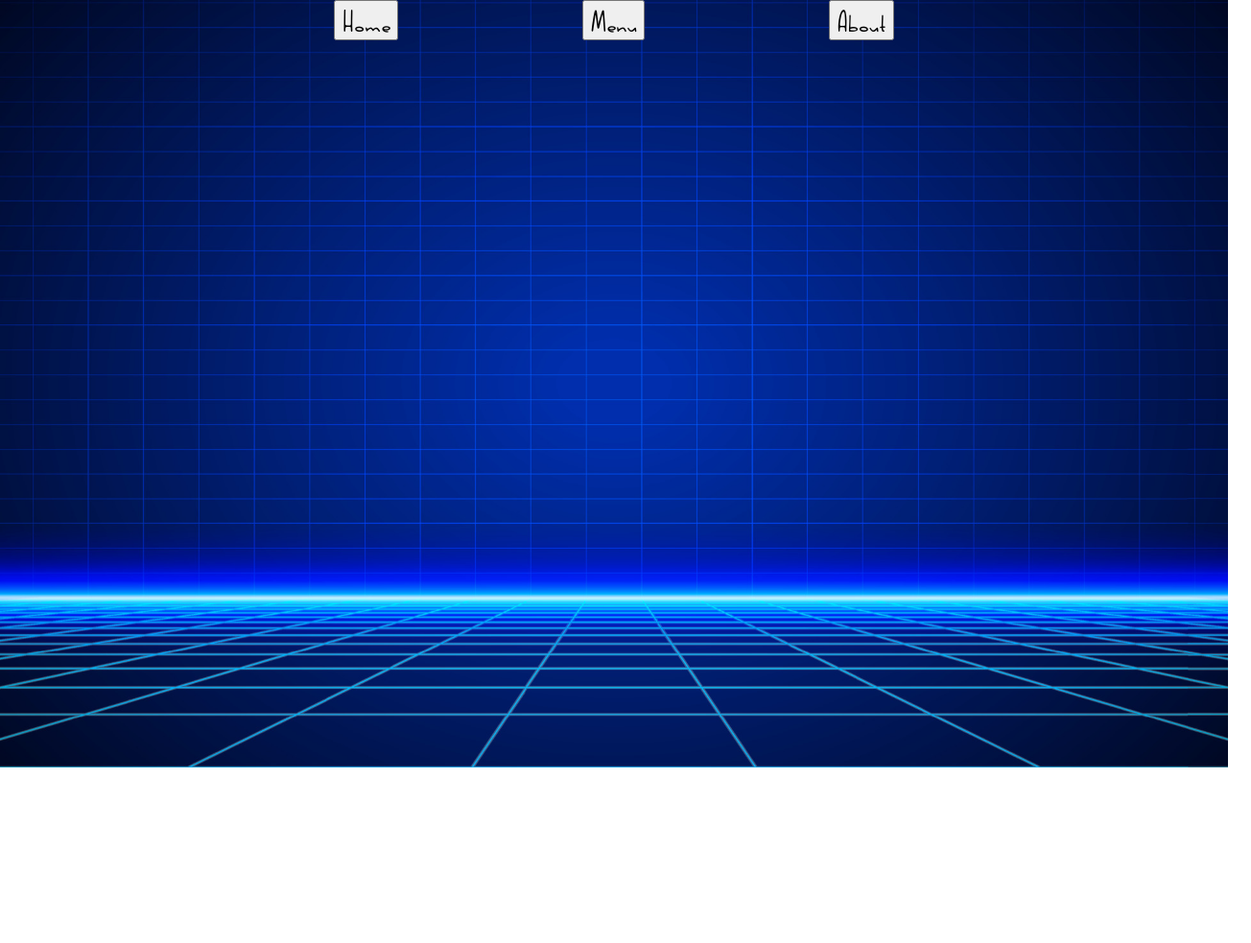
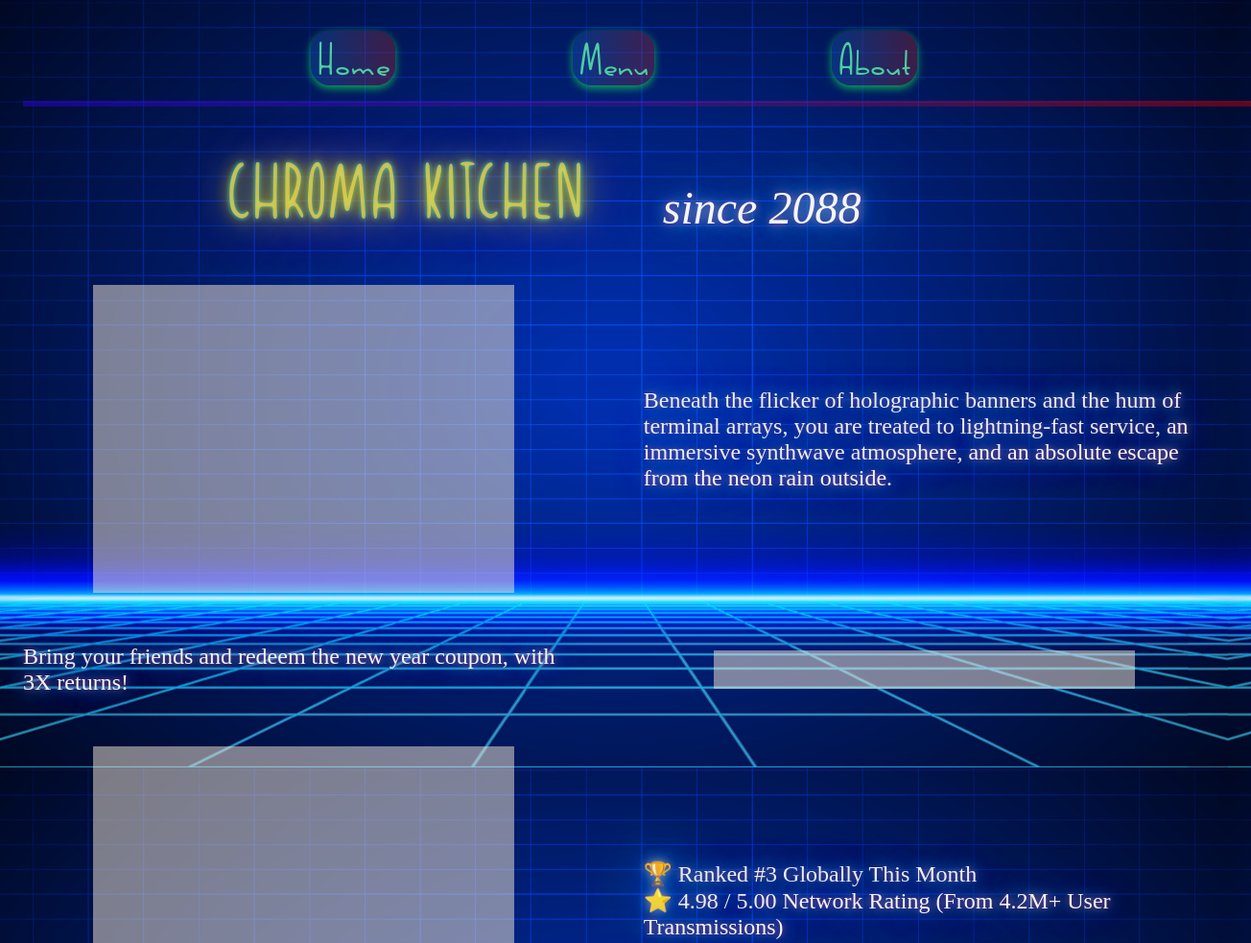
Before and after one commit to BochangZhu/Restaurant-Page, a website built with webpack: page src/template.html in a window 1280 px wide. Shown: the top 983 px of the page at 96% size, 1304 px wide, since content can reach past the window. Before the commit the page ends 800 px from the top, so only its background shows below. Built offline with nearby package versions, Linux system fonts and the light colour scheme.

Commit message:
finish landing page grid template with pseudo image placement

```diff
--- a/src/homeUtil.js
+++ b/src/homeUtil.js
@@ -0,0 +1,3 @@
+export default () => {
+
+};
--- a/src/style.css
+++ b/src/style.css
@@ -9,8 +9,12 @@
 
 /* var */
 :root{
-    --header-font-size: 32px;
+    --header-font-size: 48px;
     --base-font-family: 'yuyu';
+    --title-font-size: 82px;
+    --para-font-size: 24px;
+    --neon-shadow: 0 0 15px #35dfe8, 0 0 35px #0008ff,  0 0 66px #00ffbb, 0 0 8px #ff0055;
+    --neon-title: 0 0 15px #f5ac00f0, 0 0 35px #34ed0a,  0 0 55px #ee00ff, 0 0 5px #00ffff;
 }
 @font-face {
     font-family: 'yuyu';
@@ -20,17 +24,55 @@
 }
 
 body {
+    row-gap: 32px;
+    max-width: 100%;
+    padding: 0px 24px;
+    user-select: none;
     width: 100vw;
     display: grid;
-    grid-template-rows: 1fr 6fr;
+    grid-template-rows: 15vh 125vh;
     background: url(./asset/landing_btg.jpg) fixed center / cover no-repeat;
+}
+
+header {
+    padding: 12px 0;
+    align-self: center;
+    position: relative;
+    &::after{
+        position: absolute;
+        bottom: -10px;
+        width: 100vw;
+        height: 6px;
+        background: linear-gradient(to right, #3300fc66, #95008a44, #eb000066);
+        content: "";
+    }
 }
 
 nav {
     button{
+        border: none;
+        color: rgb(77, 206, 161);
         font-size: var(--header-font-size);
         font-family: var(--base-font-family);
+        background: linear-gradient(to right, #1565c055, #b92b2755);
+        border-radius: 20px;
+        box-shadow: rgba(13, 195, 89, 0.88) 0px 3px 8px;
+        transition: transform 0.08s ease-in-out, box-shadow 0.08s ease-in-out;
+        &:hover {
+            box-shadow: rgba(200, 21, 197, 0.88) 0px 3px 5px;
+        }
+        &:active {
+            transform: scale(0.93);
+            box-shadow: rgba(200, 21, 197, 0.88) 0px 3px 5px;
+        }
+        &.selected {
+            color: rgb(45, 0, 20);
+            font-weight: bold;
+            box-shadow: rgba(200, 21, 197, 0.88) 0px 3px 5px;
+        }
     }
+
+
     display: flex;
     align-items: center;
     justify-content: center;
@@ -46,5 +88,35 @@ nav {
 }
 
 #content.home{
+    .title{
+        justify-self: end;
+        font-size: var(--title-font-size);
+        font-family: var(--base-font-family);
+        color: rgba(255, 215, 69, 0.66);
+        text-shadow: var(--neon-title);
+
+    }
+    .svg,.img{
+        background-color: rgb(250, 235, 215, 0.5);
+        width: 75%;
+        height: 75%;
+    }
+    p{
+        font-family: 'Times New Roman', Times, serif;
+        font-size: var(--para-font-size);
+        color: whitesmoke;
+        text-shadow: var(--neon-shadow);
+        &.special{
+            justify-self: start;
+            align-self: end;
+            margin-left: 20px;
+            font-size: 48px;
+            font-style: italic;
+        }
+    }
+    display: grid;
+    grid-template: 1fr 5fr 0.5fr 5fr/ repeat(2, 1fr);
+    place-items: center;
+    column-gap: 5%;
 
 }
--- a/src/template.html
+++ b/src/template.html
@@ -13,8 +13,24 @@
             <button>About</button>
         </nav>
     </header>
-    <div id="content">
+    <div id="content" class="home">
+        <div class="title">CHROMA KITCHEN</div>
+        <p class="special">since 2088</p>
 
+        <div class="img"></div>
+        <p>Beneath the flicker of holographic banners and the hum of terminal arrays, you are treated to lightning-fast service,
+            an immersive synthwave atmosphere, and an absolute escape from the neon rain outside.</p>
+
+
+        <p>Bring your friends and redeem the new year coupon, with 3X returns!</p>
+        <div class="svg"></div>
+
+        <div class="img"></div>
+
+        <div class="group">
+            <p>🏆 Ranked #3 Globally This Month</p>
+            <p>⭐ 4.98 / 5.00 Network Rating (From 4.2M+ User Transmissions)</p>
+        </div>
     </div>
 </body>
 </html>
```
Also changed, not shown: 4 other files.
